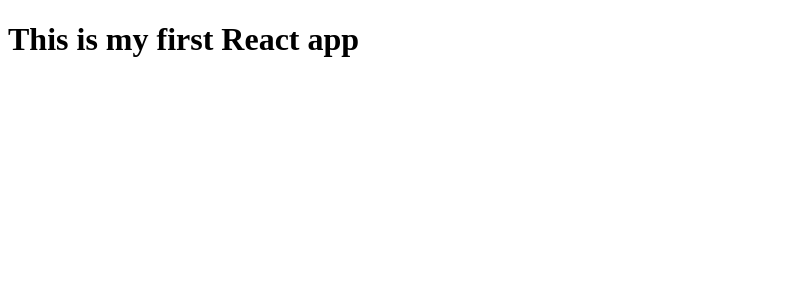
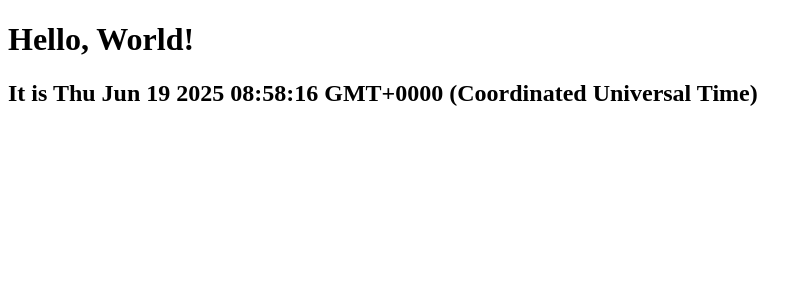
Before and after one commit to kalaiselvipalani02/my-app, a React (Create React App) app: page / in a window 1280 px wide. Shown: the top 300 px of the page, without its empty margins (0-812 px from the left). Built offline with nearby package versions, Linux system fonts and the light colour scheme.

Commit message:
understand JSX

```diff
--- a/src/App.js
+++ b/src/App.js
@@ -1,6 +1,25 @@
 //Traditional === html page., but in react  Component
 const App = () => {
-  return <h1>This is my first React app</h1>;
+  //Basic syntax
+  const element = <h2>Hello World!</h2>;
+  //return element;
+  //Embedded expressions
+  const name = "ReactJs Developer";
+  const element2 = (
+    <h1>
+      Hello, {name} {2 + 3}
+    </h1>
+  );
+  // return element2;
+
+  //JSX as an expression
+  const element3 = (
+    <div>
+      <h1>Hello, World!</h1>
+      <h2>It is {new Date().toString()}</h2>
+    </div>
+  );
+  return element3;
 };
 
 export default App;
```
